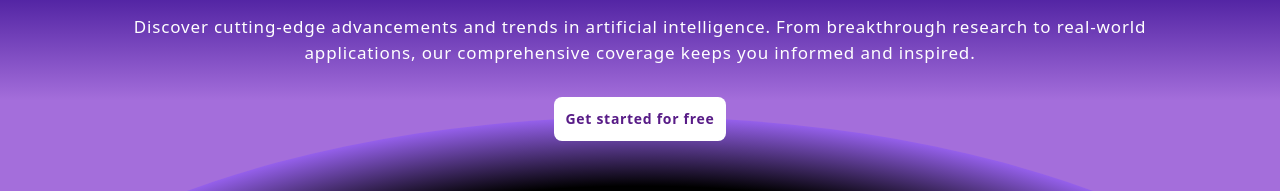
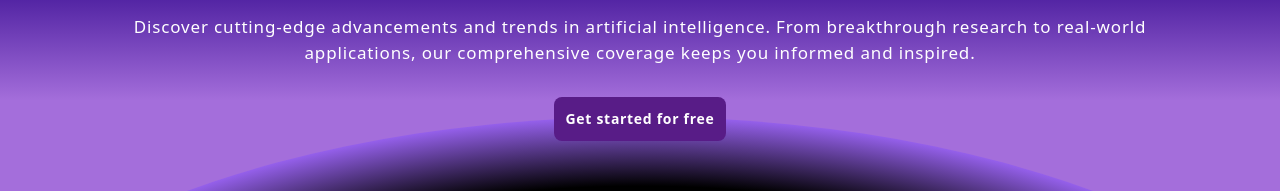
Before and after one commit to Utkarshrajmishra/Get-AI-News--2.0, a React (Vite) app: page / in a window 1280 px wide. Shown: the part 528-719 px from the top of the page. Built offline with nearby package versions, Linux system fonts and the light colour scheme; no server answers.

Commit message:
Update: News Feed Component

```diff
--- a/src/components/HeroSection.jsx
+++ b/src/components/HeroSection.jsx
@@ -25,13 +25,6 @@ const HeroSection = () => {
               width={200}
               className="absolute left-[78px] top[120px] hidden lg:inline"
             />
-            {/* <img
-              src={Message}
-              alt="Message Icon"
-              height={200}
-              width={200}
-              className="absoute right-[56px] top-[108px] hidden sm:inline"
-            /> */}
           </div>
           <p className="text-center text-md  tracking-wider md:text-[17px] mt-8 max-w-5xl">
             Discover cutting-edge advancements and trends in artificial
@@ -40,7 +33,7 @@ const HeroSection = () => {
           </p>
         </div>
         <div className="flex  items-center justify-center mt-8">
-          <button className="p-3 hover:bg-slate-200 text-sm font-semibold tracking-wider bg-white rounded-lg text-purple-900">
+          <button className="p-3 hover:bg-slate-200 text-sm font-semibold tracking-wider bg-purple-900 rounded-lg text-white">
             Get started for free
           </button>
         </div>
--- a/src/components/NewsFeed.jsx
+++ b/src/components/NewsFeed.jsx
@@ -11,18 +11,19 @@ const NewsFeed = () => {
   return (
     <div className="bg-black py-8 ">
       <div className="container">
-        <div className=" p-4  outline outline-1 outline-purple-950 shadow-lg shadow-purple-950  rounded-xl min-h-[100vh] flex flex-col gap-14">
+
+        <div className=" p-4  outline outline-1 bg-stone-950 rounded-xl min-h-[100vh] flex flex-col gap-14">
           {data &&
             data.items?.map((news) => (
               <section
                 key={news.id}
-                className="text-white flex gap-4 outline outline-1 outline-purple-950 p-4"
+                className="text-white flex gap-4  rounded-lg outline outline-1 outline-zinc-900 p-4"
               >
                 <img
                   src={news.image}
                   alt="News Banner"
                   width={200}
-                  className="object-fit"
+                  className="rounded-lg"
                 />
                 <div className="flex flex-col justify-between object-fit">
                   <h2 className="text-md font-semibold tracking-wide text-zinc-200">
```
